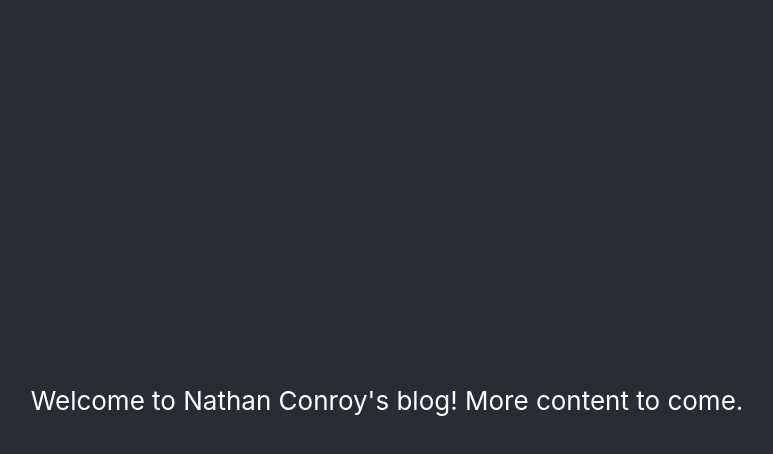
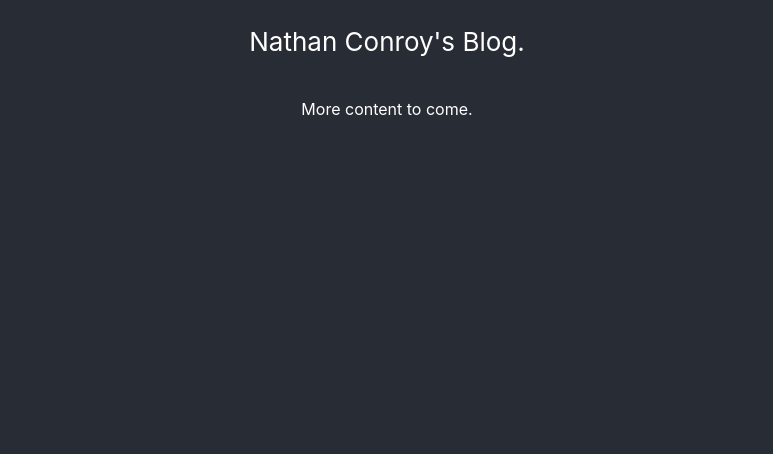
Before and after one commit to NathanConroy/NathanConroy.github.io, a React (Create React App) app: page / in a window 1280 px wide. Shown: the top 454 px of the page, without its empty margins (253-1026 px from the left). Built offline with nearby package versions, Linux system fonts and the light colour scheme.

Commit message:
Update App.css. Separate header and body.

```diff
--- a/src/App.css
+++ b/src/App.css
@@ -1,38 +1,18 @@
-.App {
+p {
   text-align: center;
+  color: white;
 }
 
-.App-logo {
-  height: 40vmin;
-  pointer-events: none;
+.App {
+  min-height: 100vh;
+  background-color: #282c34;
 }
 
-@media (prefers-reduced-motion: no-preference) {
-  .App-logo {
-    animation: App-logo-spin infinite 20s linear;
-  }
-}
-
-.App-header {
-  background-color: #282c34;
-  min-height: 100vh;
+.site_header {
   display: flex;
-  flex-direction: column;
-  align-items: center;
+  flex-direction: row;
   justify-content: center;
   font-size: calc(10px + 2vmin);
   color: white;
+  border-bottom: white;
 }
-
-.App-link {
-  color: #61dafb;
-}
-
-@keyframes App-logo-spin {
-  from {
-    transform: rotate(0deg);
-  }
-  to {
-    transform: rotate(360deg);
-  }
-}
--- a/src/App.jsx
+++ b/src/App.jsx
@@ -4,18 +4,29 @@ function App() {
   return (
     <div className="App">
       <Header />
+      <Body />
     </div>
   );
 }
 
 function Header() {
     return (
-      <header className="App-header">
+      <header className="site_header">
         <p>
-            Welcome to Nathan Conroy's blog! More content to come.
+            Nathan Conroy's Blog.
         </p>
       </header>
     );
 }
 
+function Body() {
+  return (
+    <body>
+      <p>
+           More content to come.
+      </p>
+    </body>
+  );
+}
+
 export default App;
```
